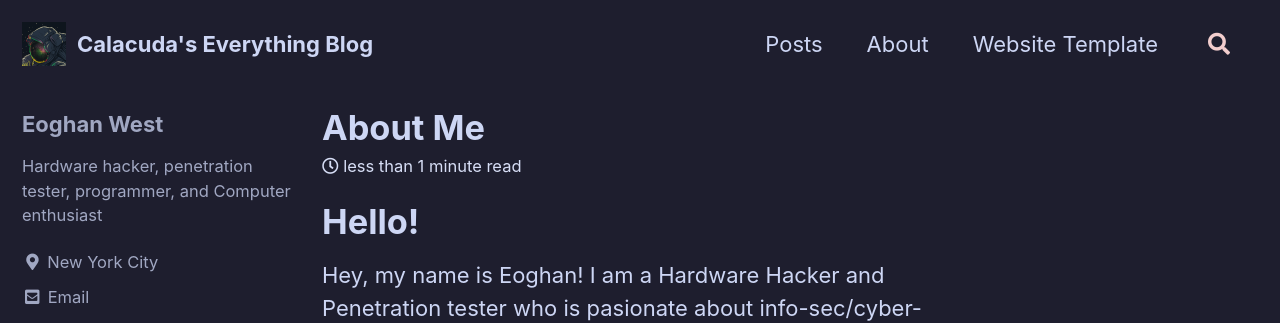
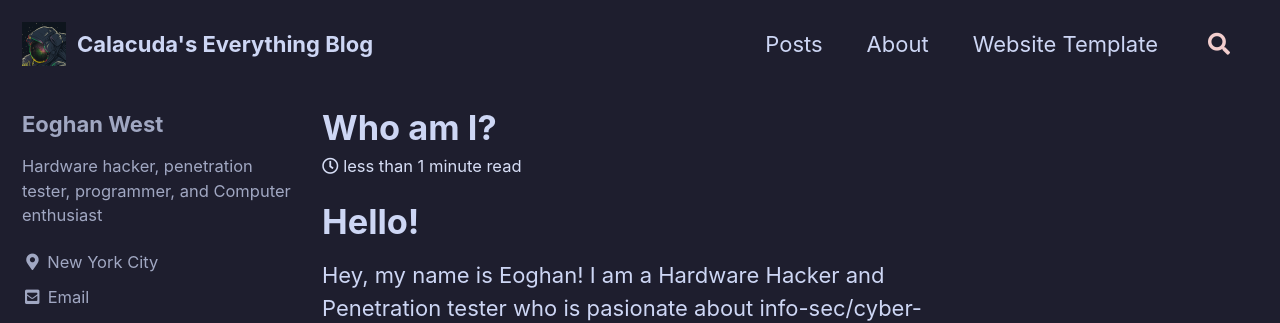
Before and after one commit to calacuda/calacuda.github.io, a Jekyll site: the page built from _posts/2023-12-06-post-whoami.md, in a window 1280 px wide and 900 px high. Shown: the top 323 px of the window. Built offline with Jekyll 4.4.1, drawn with Linux system fonts in a browser that asks for light colours; cached includes are drawn as plain includes.

Commit message:
updated name of first article

```diff
--- a/_posts/2023-12-06-post-whoami.md
+++ b/_posts/2023-12-06-post-whoami.md
@@ -1,5 +1,5 @@
 ---
-title: "About Me"
+title: "Who am I?"
 permalink: /whoami/
 author_profile: true
 ---
```
